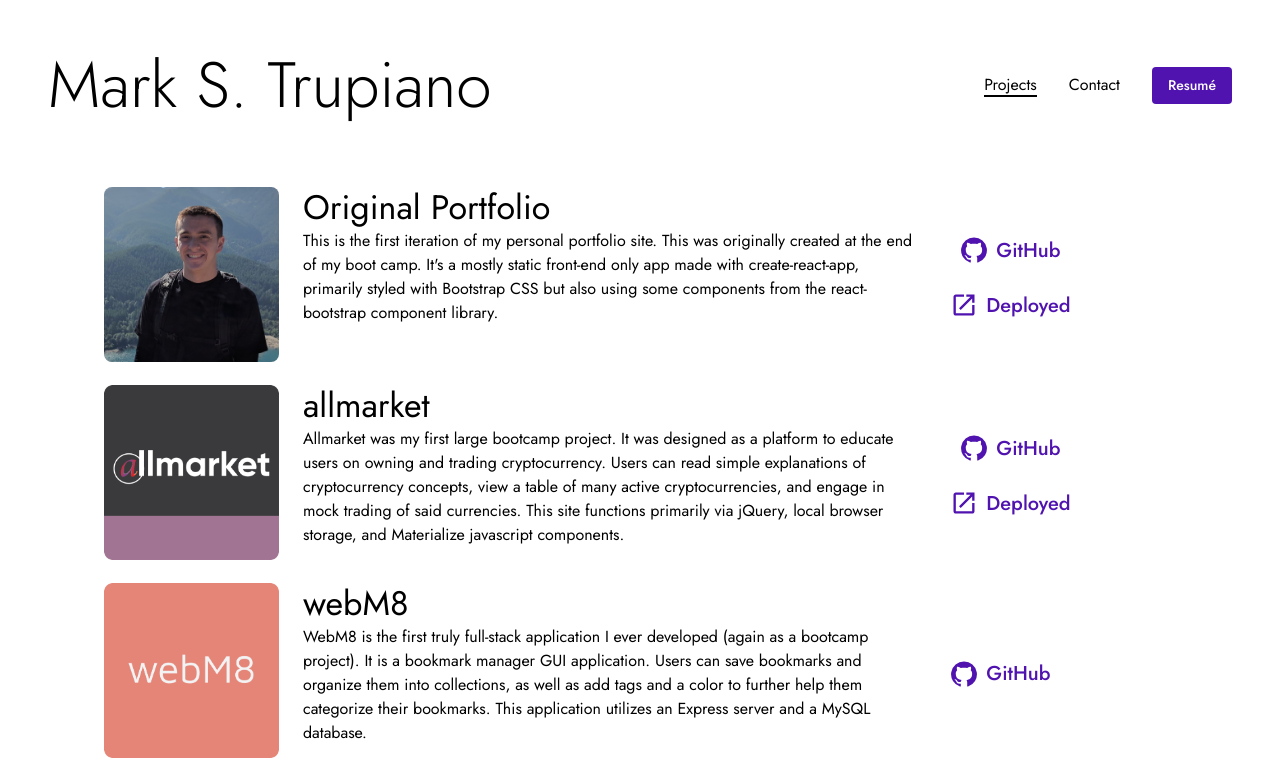
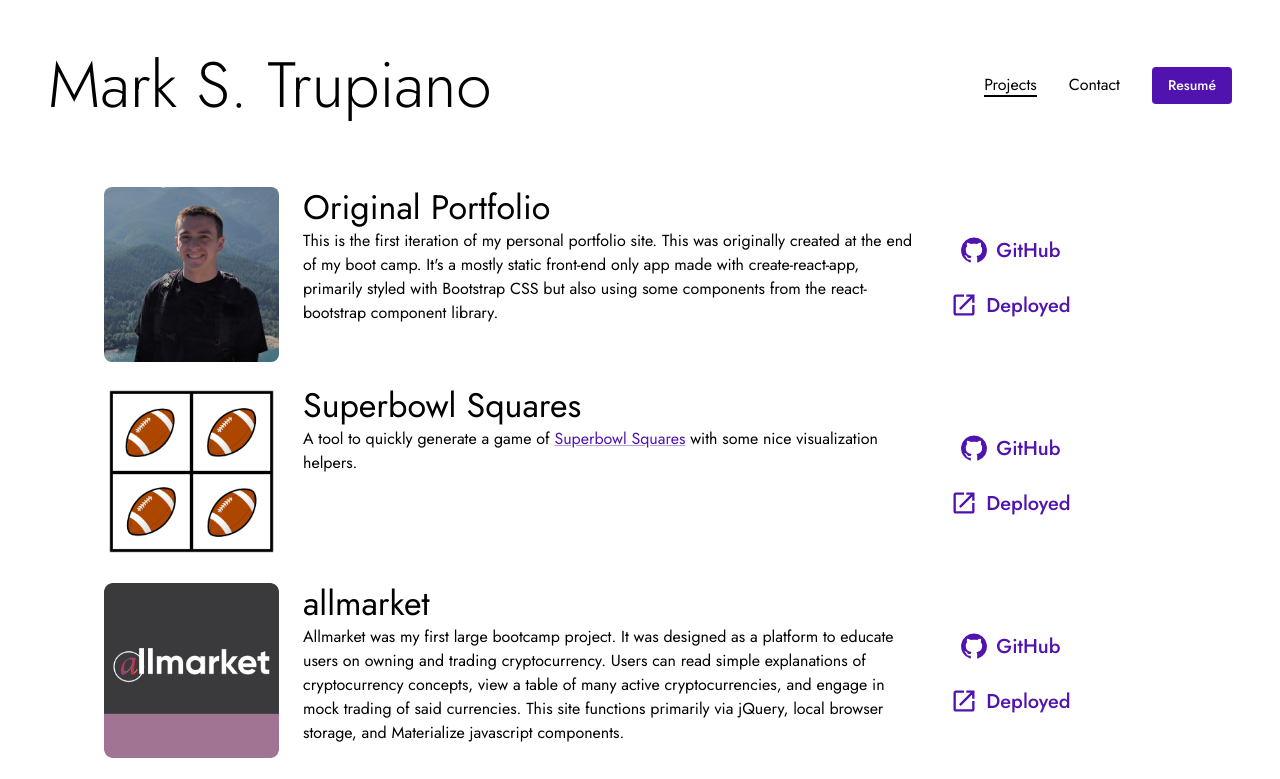
Before and after one commit to mtrupiano/portfolio-next, a Next.js app: page /projects in a window 1280 px wide. Shown: the top 779 px of the page. Built offline with nearby package versions, Linux system fonts and the light colour scheme; a web font is replaced by a local one.

Commit message:
add superbowl squares project

```diff
--- a/app/projects/page.tsx
+++ b/app/projects/page.tsx
@@ -14,18 +14,17 @@ import projectContents from "./projectContents";
 export default function Projects() {
   return (
     <List>
-      {projectContents.map(project => (
+      {projectContents.map((project) => (
         <ListItem key={`project-${project.projectName}`}>
-          <Grid
-            container
-            spacing={3}
-          >
-            <Grid item sm="auto" xs={12} alignSelf="center" justifyContent="center">
-              <a
-                href={project.gitHub}
-                target="_blank"
-                rel="noopener"
-              >
+          <Grid container spacing={3}>
+            <Grid
+              item
+              sm="auto"
+              xs={12}
+              alignSelf="center"
+              justifyContent="center"
+            >
+              <a href={project.gitHub} target="_blank" rel="noopener">
                 <Image
                   src={project.imageSrc}
                   alt={project.imageAlt}
@@ -38,12 +37,12 @@ export default function Projects() {
 
             <Grid item sm={7} xs={12}>
               <Stack>
-                <Typography variant="h4">
-                  {project.projectName}
-                </Typography>
-                <Typography variant="body1">
-                  {project.description}
-                </Typography>
+                <Typography variant="h4">{project.projectName}</Typography>
+                {typeof project.description === "string" ? (
+                  <Typography variant="body1">{project.description}</Typography>
+                ) : (
+                  project.description()
+                )}
               </Stack>
             </Grid>
 
@@ -71,7 +70,6 @@ export default function Projects() {
                 )}
               </Stack>
             </Grid>
-
           </Grid>
         </ListItem>
       ))}
--- a/app/projects/projectContents.ts
+++ b/app/projects/projectContents.ts
@@ -1,30 +1,76 @@
+import { Link, Typography } from "@mui/material";
+import { createElement, Fragment } from "react";
+
 const projectContents = [
   {
     imageSrc: "/headshot.jpg",
     imageAlt: "mark-headshot",
     projectName: "Original Portfolio",
-    description: "This is the first iteration of my personal portfolio site. This was originally created at the end of my boot camp. It's a mostly static front-end only app made with create-react-app, primarily styled with Bootstrap CSS but also using some components from the react-bootstrap component library.",
+    description:
+      "This is the first iteration of my personal portfolio site. This was originally created at the end of my boot camp. It's a mostly static front-end only app made with create-react-app, primarily styled with Bootstrap CSS but also using some components from the react-bootstrap component library.",
     gitHub: "https://github.com/mtrupiano/portfolio-react",
     deployed: "https://main--mtru-portfolio.netlify.app/",
-  }, {
+  },
+  {
+    imageSrc: "/superbowl-squares.png",
+    imageAlt: "superbowl-squares",
+    projectName: "Superbowl Squares",
+    description: () =>
+      createElement(
+        Typography,
+        {
+          variant: "body1",
+        },
+        [
+          createElement(
+            Fragment,
+            { key: "1" },
+            "A tool to quickly generate a game of ",
+          ),
+          createElement(
+            Link,
+            {
+              href: "https://www.wikihow.com/Play-Football-Squares",
+              target: "_blank",
+              rel: "noopener",
+              key: "2",
+            },
+            "Superbowl Squares",
+          ),
+          createElement(
+            Fragment,
+            { key: "3" },
+            " with some nice visualization helpers.",
+          ),
+        ],
+      ),
+    gitHub: "https://github.com/mtrupiano/points-grid",
+    deployed: "https://points-grid.vercel.app/",
+  },
+  {
     imageSrc: "/allmarket-tile.png",
     imageAlt: "allmarket-logo",
     projectName: "allmarket",
-    description: "Allmarket was my first large bootcamp project. It was designed as a platform to educate users on owning and trading cryptocurrency. Users can read simple explanations of cryptocurrency concepts, view a table of many active cryptocurrencies, and engage in mock trading of said currencies. This site functions primarily via jQuery, local browser storage, and Materialize javascript components.",
+    description:
+      "Allmarket was my first large bootcamp project. It was designed as a platform to educate users on owning and trading cryptocurrency. Users can read simple explanations of cryptocurrency concepts, view a table of many active cryptocurrencies, and engage in mock trading of said currencies. This site functions primarily via jQuery, local browser storage, and Materialize javascript components.",
     gitHub: "https://github.com/mtrupiano/allmarket",
     deployed: "https://mtrupiano.github.io/allmarket/",
-  }, {
+  },
+  {
     imageSrc: "/webm8-tile.png",
     imageAlt: "webmate-logo",
     projectName: "webM8",
-    description: "WebM8 is the first truly full-stack application I ever developed (again as a bootcamp project). It is a bookmark manager GUI application. Users can save bookmarks and organize them into collections, as well as add tags and a color to further help them categorize their bookmarks. This application utilizes an Express server and a MySQL database.",
+    description:
+      "WebM8 is the first truly full-stack application I ever developed (again as a bootcamp project). It is a bookmark manager GUI application. Users can save bookmarks and organize them into collections, as well as add tags and a color to further help them categorize their bookmarks. This application utilizes an Express server and a MySQL database.",
     gitHub: "https://github.com/mtrupiano/Bookmark-Manager",
     deployed: "",
-  }, {
+  },
+  {
     imageSrc: "/bookicon.png",
     imageAlt: "knowledge-for-hire-logo",
     projectName: "Knowledge4Hire",
-    description: "Knowledge4Hire was my final bootcamp project. It was designed as an information/service exchange forum a la StackOverflow where users can ask/answer questions. Additionally, users can offer services (either paid or free) that other users can browse for and purchase. Services can be anything from consultation to contracting. In addition to the React/MySQL/Express/Node stack, this application enables instant messaging via Socket IO.",
+    description:
+      "Knowledge4Hire was my final bootcamp project. It was designed as an information/service exchange forum a la StackOverflow where users can ask/answer questions. Additionally, users can offer services (either paid or free) that other users can browse for and purchase. Services can be anything from consultation to contracting. In addition to the React/MySQL/Express/Node stack, this application enables instant messaging via Socket IO.",
     gitHub: "https://github.com/mtrupiano/k4h-client",
     deployed: "",
   },
```
Also changed, not shown: public/superbowl-squares.png (added).
